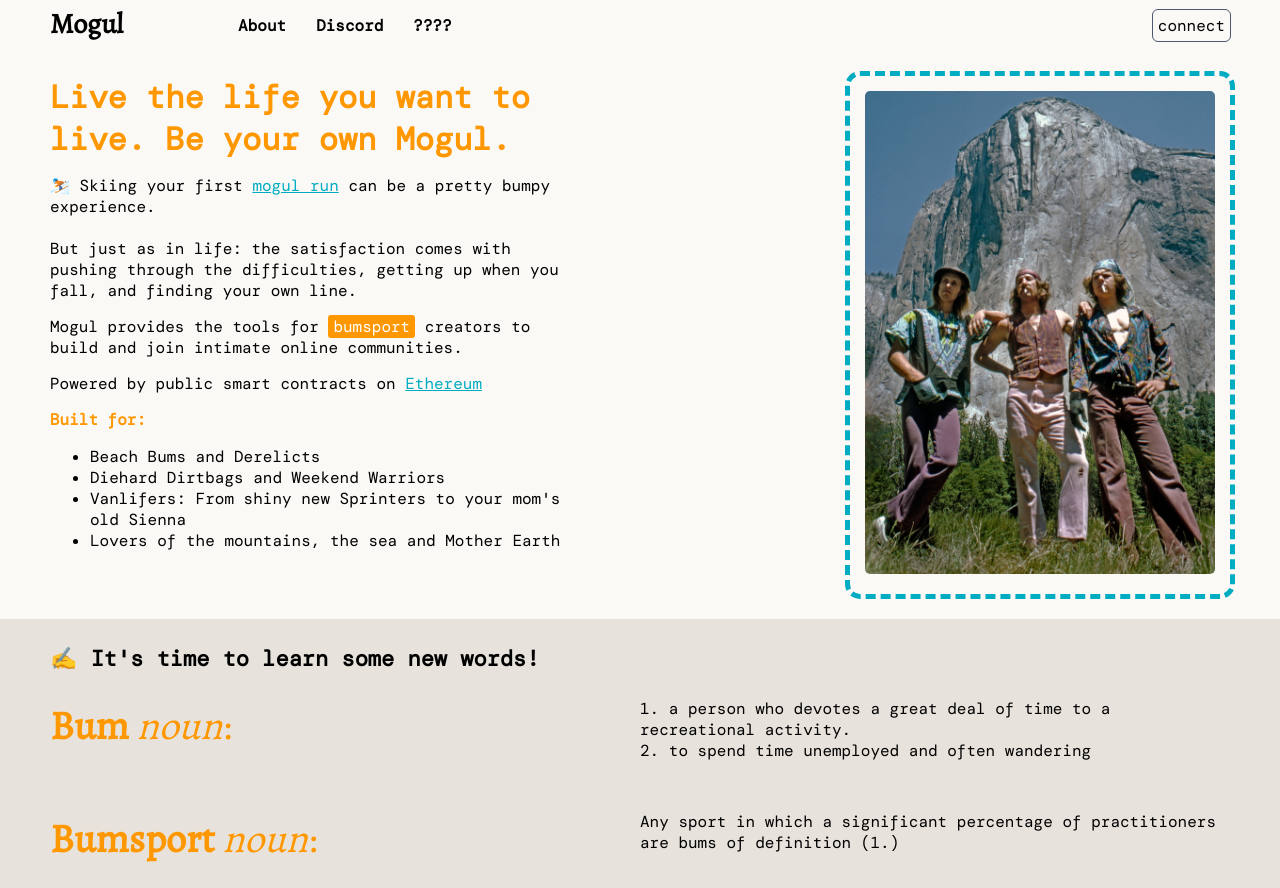
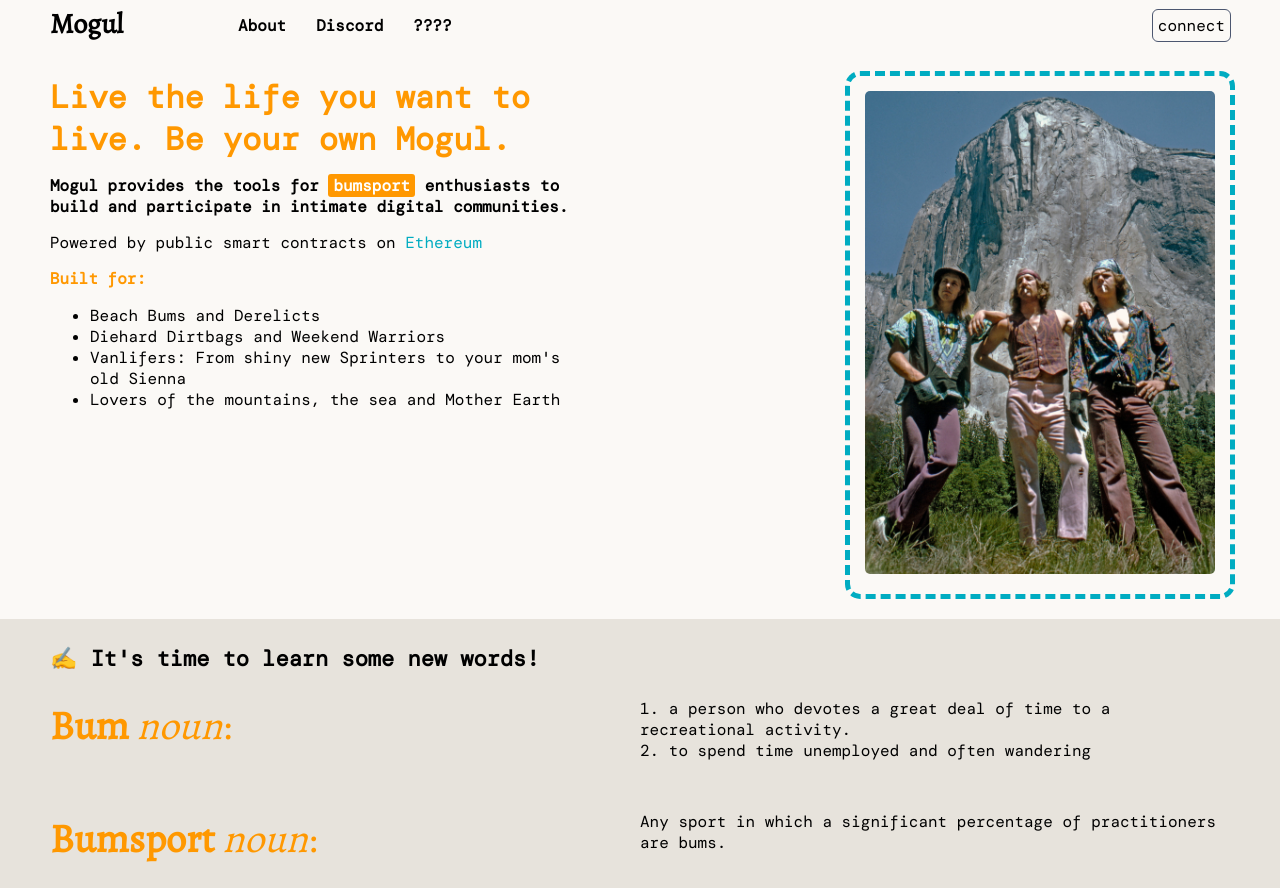
Before and after one commit to mogul-run/mogul, a React (Create React App) app in the folder frontend/: page / in a window 1280 px wide. Shown: the top 888 px of the page. Built offline with nearby package versions, Linux system fonts and the light colour scheme.

Commit message:
edit front page

```diff
--- a/frontend/src/App.tsx
+++ b/frontend/src/App.tsx
@@ -94,7 +94,7 @@ function App() {
                 <Route path="/test-sale" element={<TestSale userAccount={userAccount}/>}/>
                 <Route path="/nyc26" element={<NYC26 />}/>
                 {/* <Route path="/" element={<WIP/>}/> */}
-                <Route path="/" element={<HomePage/>}/>
+                <Route path="/" element={<HomePage connectWalletHandler={connectWalletHandler}/>}/>
             </Routes>
         </div>
     );
--- a/frontend/src/pages/homepage.css
+++ b/frontend/src/pages/homepage.css
@@ -5,6 +5,7 @@
 
 a {
     color: #00acc1;
+    text-decoration: none;
 }
 
 .nostyle {
@@ -87,6 +88,10 @@ a {
     flex-direction: column;
 }
 
+.note {
+    margin: 15px 0px;
+}
+
 .blurb {
     outline: 1px solid #00acc1;
     padding: 15px;
--- a/frontend/src/pages/homepage.tsx
+++ b/frontend/src/pages/homepage.tsx
@@ -2,7 +2,7 @@ import "./homepage.css";
 import Stonemasters from "../img/stonemasters.jpg";
 import { useRef } from "react";
 
-function HomePage() {
+function HomePage(props:any) {
     const myRef = useRef(document.createElement("div"));
     const scrollToContent = () => myRef.current.scrollIntoView();
 
@@ -23,7 +23,7 @@ function HomePage() {
 
                         <div className="navlink" onClick={() => alert("you are a curious cat, there's nothing here... yet")}>????</div>
                     </div>
-                    <div className="connect">connect</div>
+                    <div className="connect" onClick={() => props.connectWalletHandler()}>connect</div>
                 </div>
             </div>
             <div className="content" ref={myRef}>
@@ -45,7 +45,8 @@ function ContentUno() {
                     Live the life you want to live. Be your own Mogul.
                 </div>
                 <div className="content-desc">
-                    <div className="content-block">
+                    {/* <div className="content-block">
+                        <i>
                     ⛷️ Skiing your first{" "}
                         <a
                             href="https://en.wikipedia.org/wiki/Mogul_skiing"
@@ -57,14 +58,17 @@ function ContentUno() {
                         can be a pretty bumpy experience.
                         <br />
                         <br />
-                        But just as in life: the satisfaction comes with pushing
+                        But just as in life, the satisfaction comes with pushing
                         through the difficulties, getting up when you fall, and
                         finding your own line.
-                    </div>
+                        </i>
+                    </div> */}
                     <div className="content-block">
+                        <b>
                         Mogul provides the tools for{" "}
-                        <span className="highlight">bumsport</span> creators to
-                        build and join intimate online communities.
+                        <span className="highlight">bumsport</span> enthusiasts to
+                        build and participate in intimate digital communities.
+                        </b>
                     </div>
                     <div className="content-block">
                         Powered by public smart contracts on{" "}
@@ -131,9 +135,12 @@ function ContentDos() {
                 <div className="content-right">
                     <span className="definition">
                         Any sport in which a significant percentage of
-                        practitioners are bums of definition (1.)
+                        practitioners are bums.
                     </span>
                 </div>
+            </div>
+            <div className="note">
+               <i> <b>Important Note:</b> Not all bumsport enthusiasts are bums. </i>
             </div>
             <div>
                 <div className="blurb">
```
